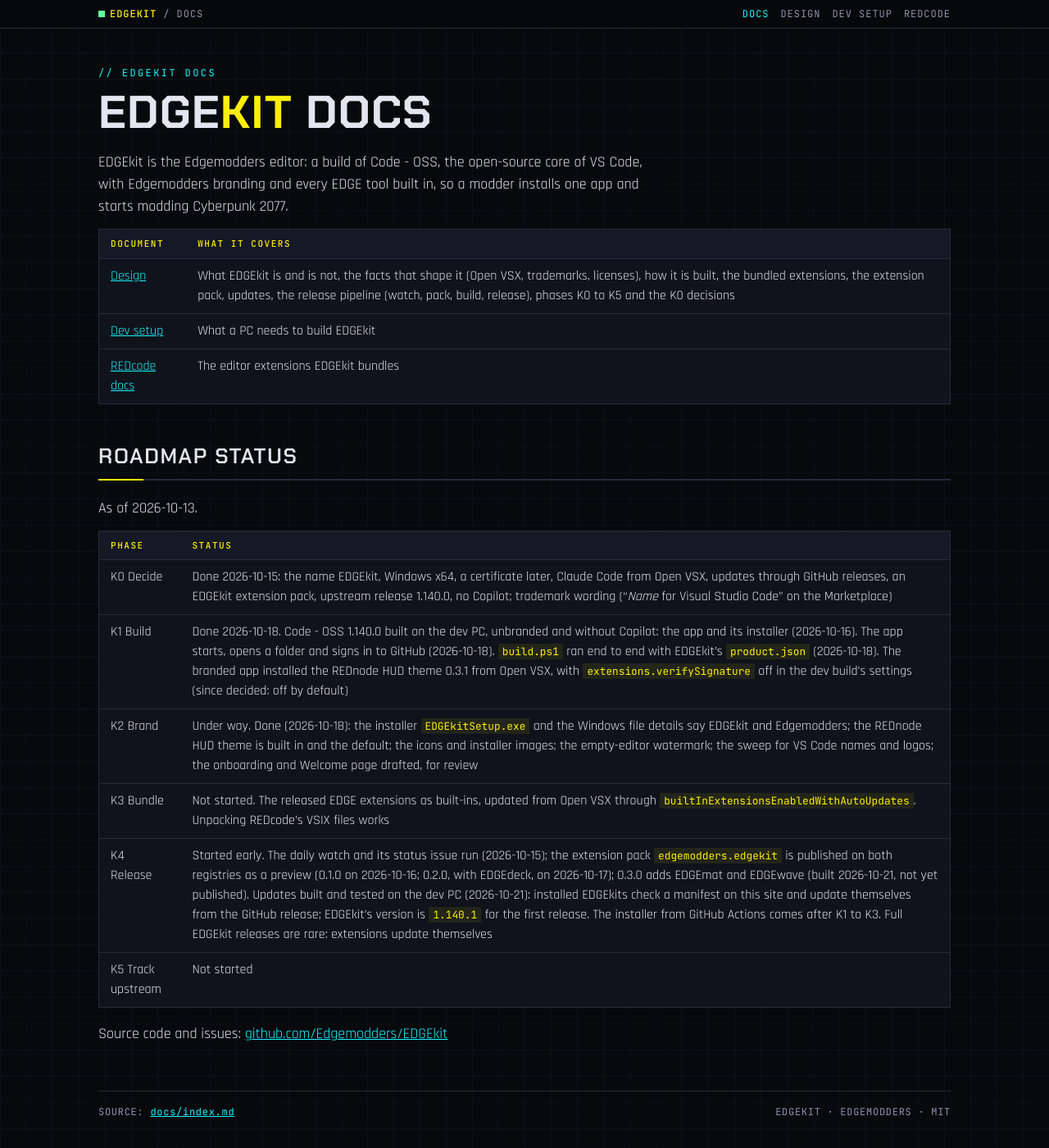
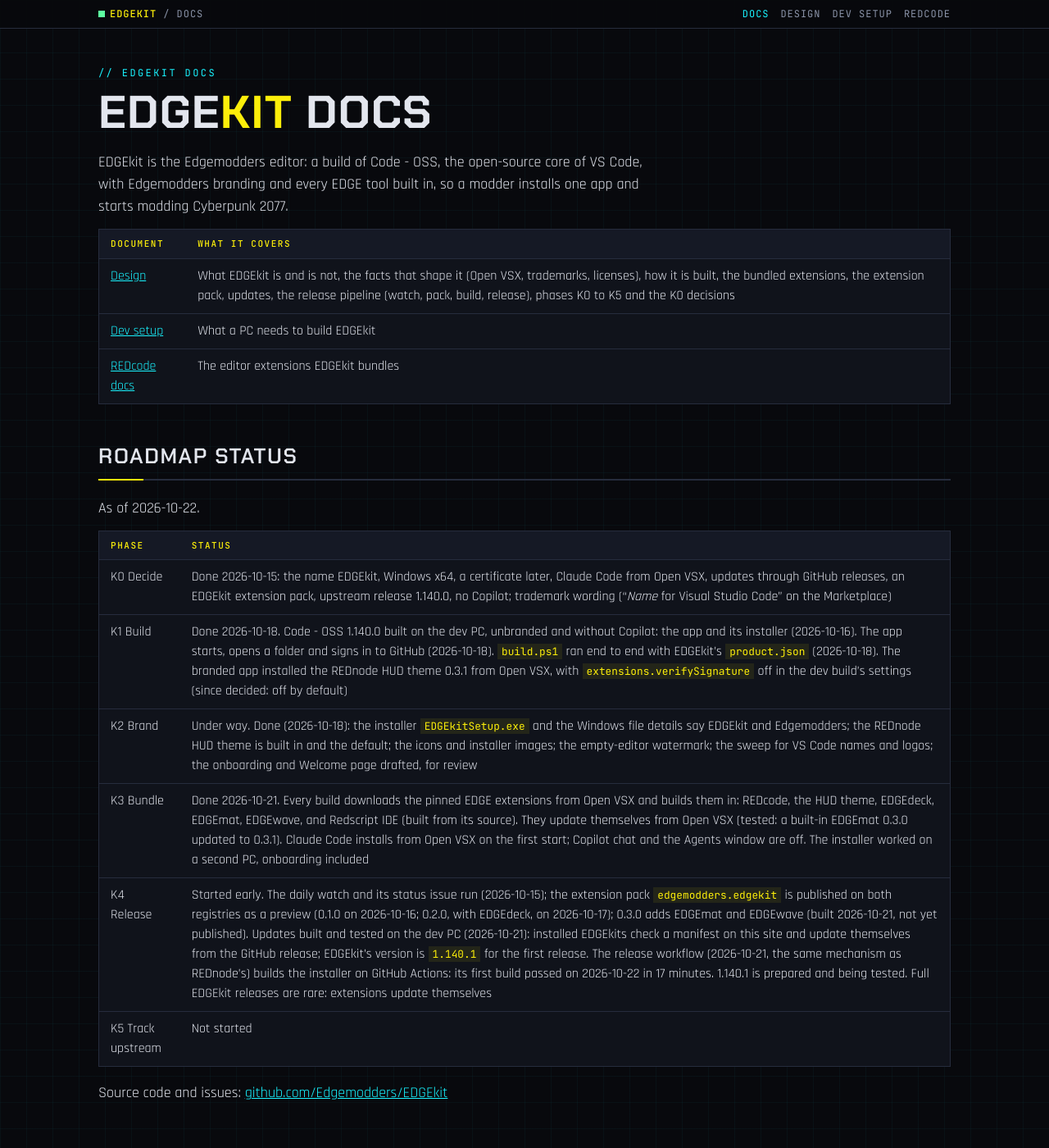
Before and after one commit to Edgemodders/EDGEkit, a Jekyll site: the page built from docs/index.md, in a window 1280 px wide and 1400 px high. Shown: the whole window at 82% size. Built offline with Jekyll 4.4.1, drawn with Linux system fonts in a browser that asks for light colours; our own code applies the rules of GitHub Pages for plain Markdown files.

Commit message:
Nexus page and docs status: K3 done, the release workflow, 1.140.1 prepared
Co-Authored-By: Claude Opus 5.5 <noreply@anthropic.com>

```diff
--- a/docs/index.md
+++ b/docs/index.md
@@ -10,15 +10,15 @@ EDGEkit is the Edgemodders editor: a build of Code - OSS, the open-source core o
 
 ## Roadmap status
 
-As of 2026-10-13.
+As of 2026-10-22.
 
 | Phase | Status |
 |---|---|
 | K0 Decide | Done 2026-10-15: the name EDGEkit, Windows x64, a certificate later, Claude Code from Open VSX, updates through GitHub releases, an EDGEkit extension pack, upstream release 1.140.0, no Copilot; trademark wording ("*Name* for Visual Studio Code" on the Marketplace) |
 | K1 Build | Done 2026-10-18. Code - OSS 1.140.0 built on the dev PC, unbranded and without Copilot: the app and its installer (2026-10-16). The app starts, opens a folder and signs in to GitHub (2026-10-18). `build.ps1` ran end to end with EDGEkit's `product.json` (2026-10-18). The branded app installed the REDnode HUD theme 0.3.1 from Open VSX, with `extensions.verifySignature` off in the dev build's settings (since decided: off by default) |
 | K2 Brand | Under way. Done (2026-10-18): the installer `EDGEkitSetup.exe` and the Windows file details say EDGEkit and Edgemodders; the REDnode HUD theme is built in and the default; the icons and installer images; the empty-editor watermark; the sweep for VS Code names and logos; the onboarding and Welcome page drafted, for review |
-| K3 Bundle | Not started. The released EDGE extensions as built-ins, updated from Open VSX through `builtInExtensionsEnabledWithAutoUpdates`. Unpacking REDcode's VSIX files works |
-| K4 Release | Started early. The daily watch and its status issue run (2026-10-15); the extension pack `edgemodders.edgekit` is published on both registries as a preview (0.1.0 on 2026-10-16; 0.2.0, with EDGEdeck, on 2026-10-17); 0.3.0 adds EDGEmat and EDGEwave (built 2026-10-21, not yet published). Updates built and tested on the dev PC (2026-10-21): installed EDGEkits check a manifest on this site and update themselves from the GitHub release; EDGEkit's version is `1.140.1` for the first release. The installer from GitHub Actions comes after K1 to K3. Full EDGEkit releases are rare: extensions update themselves |
+| K3 Bundle | Done 2026-10-21. Every build downloads the pinned EDGE extensions from Open VSX and builds them in: REDcode, the HUD theme, EDGEdeck, EDGEmat, EDGEwave, and Redscript IDE (built from its source). They update themselves from Open VSX (tested: a built-in EDGEmat 0.3.0 updated to 0.3.1). Claude Code installs from Open VSX on the first start; Copilot chat and the Agents window are off. The installer worked on a second PC, onboarding included |
+| K4 Release | Started early. The daily watch and its status issue run (2026-10-15); the extension pack `edgemodders.edgekit` is published on both registries as a preview (0.1.0 on 2026-10-16; 0.2.0, with EDGEdeck, on 2026-10-17); 0.3.0 adds EDGEmat and EDGEwave (built 2026-10-21, not yet published). Updates built and tested on the dev PC (2026-10-21): installed EDGEkits check a manifest on this site and update themselves from the GitHub release; EDGEkit's version is `1.140.1` for the first release. The release workflow (2026-10-21, the same mechanism as REDnode's) builds the installer on GitHub Actions: its first build passed on 2026-10-22 in 17 minutes. 1.140.1 is prepared and being tested. Full EDGEkit releases are rare: extensions update themselves |
 | K5 Track upstream | Not started |
 
 Source code and issues: [github.com/Edgemodders/EDGEkit](https://github.com/Edgemodders/EDGEkit)
```
Also changed, not shown: nexus/README.md, 1 other file.
